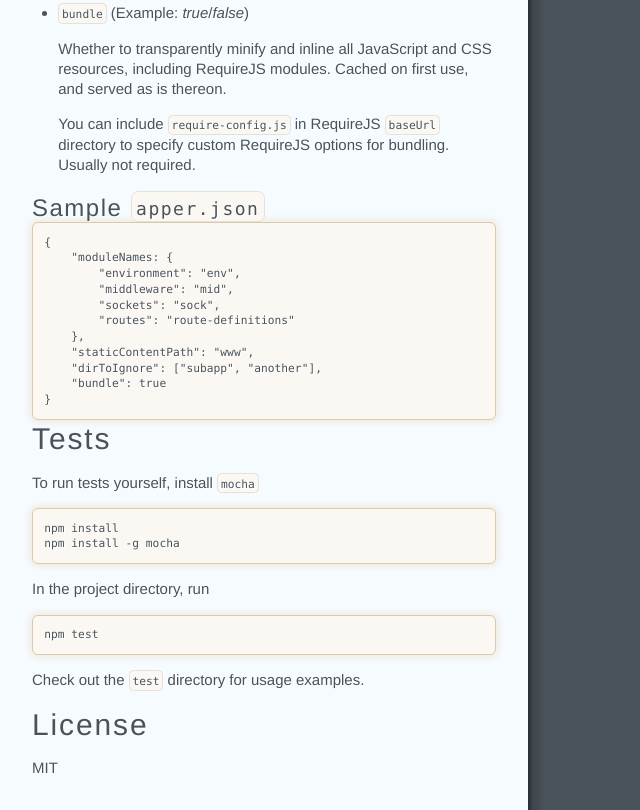
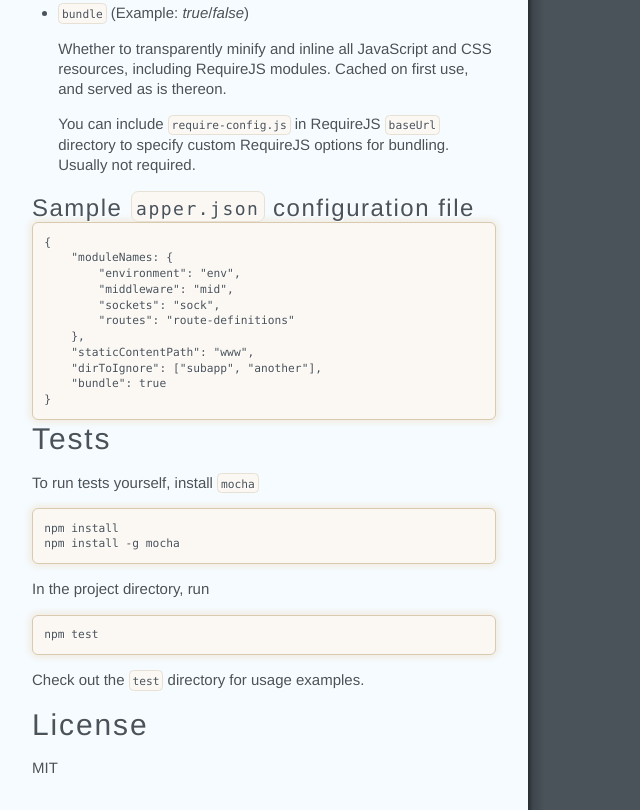
Before and after one commit to asyncanup/apper, a website: page doc/index.html in a window 1280 px wide. Shown: the part 7101-7911 px from the top of the page, without its empty margins (0-640 px from the left). Drawn offline with Linux system fonts and the light colour scheme.

Commit message:
updated docs

```diff
--- a/doc/index.html
+++ b/doc/index.html
@@ -308,7 +308,7 @@ including RequireJS modules. Cached on first use, and served as is thereon.</p>
 custom RequireJS options for bundling. Usually not required.</p></li>
 </ul>
 
-<h3 id="sampleapperjson">Sample <code>apper.json</code></h3>
+<h3 id="sampleapperjsonconfigurationfile">Sample <code>apper.json</code> configuration file</h3>
 
 <pre><code>{
     "moduleNames: {
```
